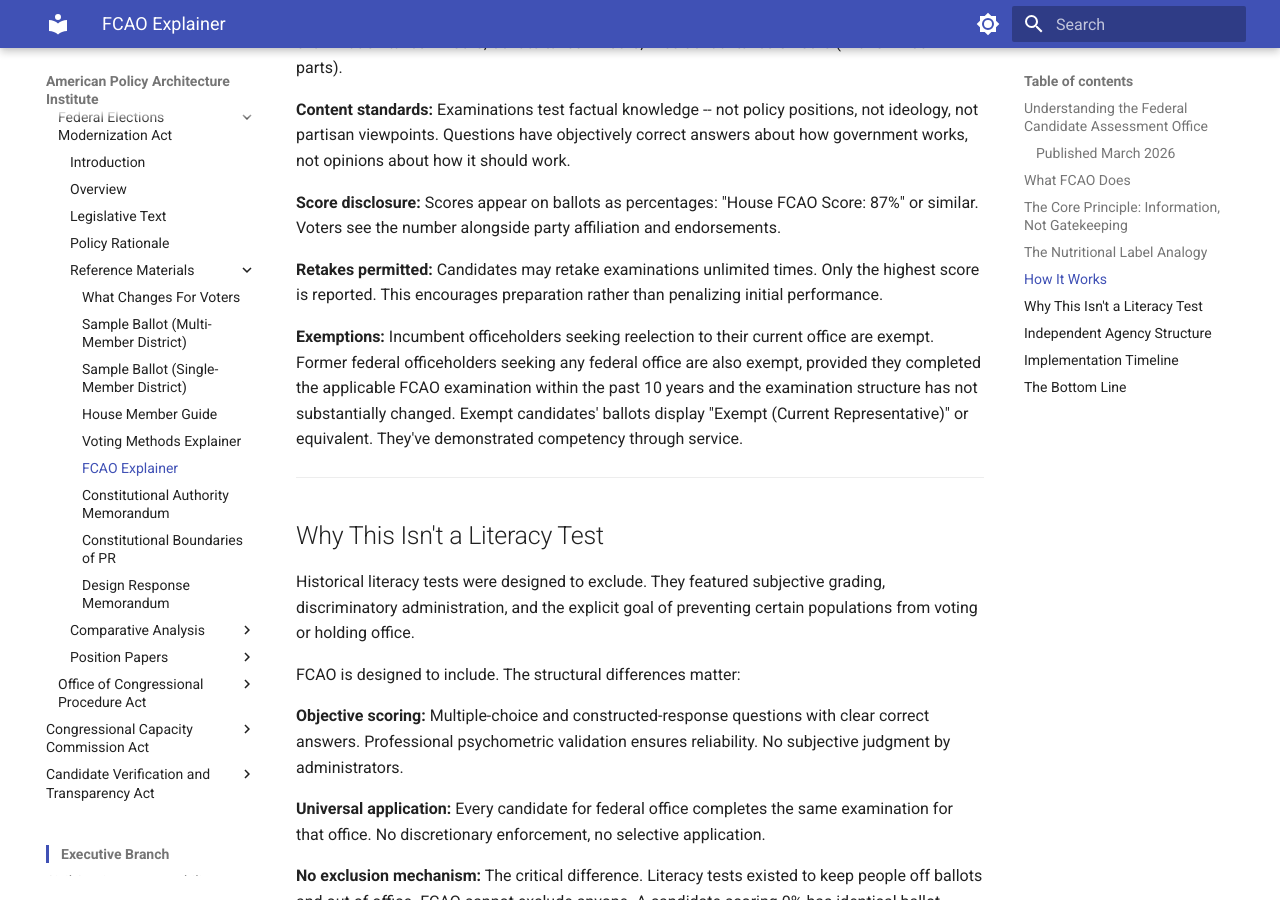
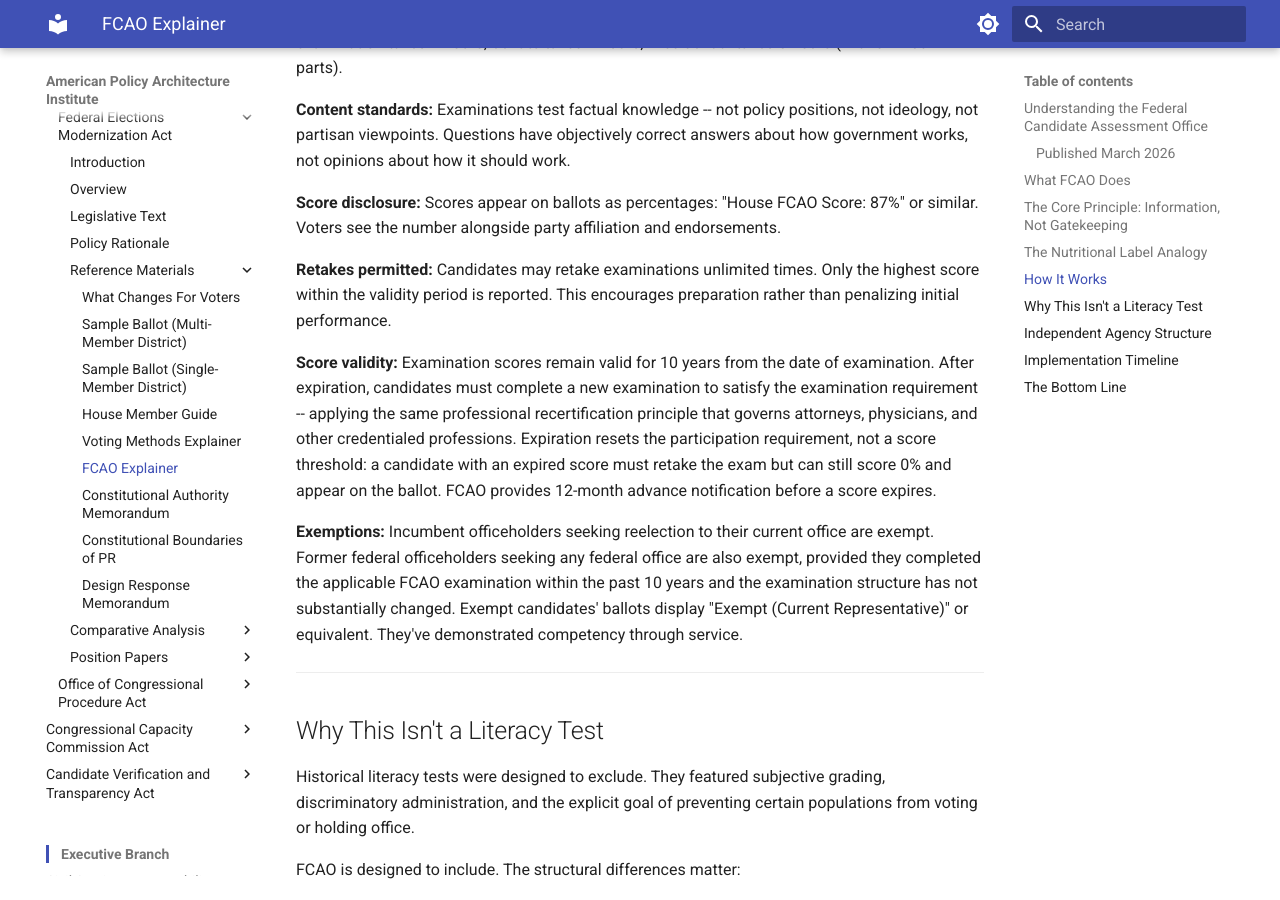
Before and after one commit to albertintech/apai, an MkDocs documentation site: the page built from docs/congress/cmf/fema/fcao-explainer.md, in a window 1280 px wide and 900 px high, scrolled down 1603 px. Built offline with MkDocs 1.6.1 and Material for MkDocs 9.7.7, drawn with Linux system fonts in a browser that asks for light colours; some of the changed text lies outside the part shown.

Commit message:
Update fcao-explainer.md

```diff
--- a/docs/congress/cmf/fema/fcao-explainer.md
+++ b/docs/congress/cmf/fema/fcao-explainer.md
@@ -52,7 +52,9 @@ You can buy food without reading the label. You can vote for candidates without
 
 **Score disclosure:** Scores appear on ballots as percentages: "House FCAO Score: 87%" or similar. Voters see the number alongside party affiliation and endorsements.
 
-**Retakes permitted:** Candidates may retake examinations unlimited times. Only the highest score is reported. This encourages preparation rather than penalizing initial performance.
+**Retakes permitted:** Candidates may retake examinations unlimited times. Only the highest score within the validity period is reported. This encourages preparation rather than penalizing initial performance.
+
+**Score validity:** Examination scores remain valid for 10 years from the date of examination. After expiration, candidates must complete a new examination to satisfy the examination requirement -- applying the same professional recertification principle that governs attorneys, physicians, and other credentialed professions. Expiration resets the participation requirement, not a score threshold: a candidate with an expired score must retake the exam but can still score 0% and appear on the ballot. FCAO provides 12-month advance notification before a score expires.
 
 **Exemptions:** Incumbent officeholders seeking reelection to their current office are exempt. Former federal officeholders seeking any federal office are also exempt, provided they completed the applicable FCAO examination within the past 10 years and the examination structure has not substantially changed. Exempt candidates' ballots display "Exempt (Current Representative)" or equivalent. They've demonstrated competency through service.
 
@@ -119,7 +121,13 @@ The question FCAO answers is simple: does this candidate understand how the job
 <!--
 ## Revision History
 
-**Revision 3.0** (Current)
+**Revision 4.0** (Current)
+- Updated reference line from Rev 5.2 to Rev 5.3
+- Added "Score validity" paragraph to How It Works section: 10-year validity period, professional recertification principle, participation requirement reset (not score threshold), 12-month advance notification
+- Updated "Retakes permitted" paragraph: highest score reporting now qualified by validity period per Section 501(f)(4)
+- Corrected download link path from `electoral/` to `congress/` per DPS Rev 2.4 directory structure update
+
+**Revision 3.0**
 - Updated reference line from Rev 5.0 to Rev 5.2
 - Wrapped revision history in HTML comment block per DPS Rev 2.3, Section 1.4
 - Added "Revision history available in the raw file." note per DPS Section 1.3
@@ -143,7 +151,7 @@ The question FCAO answers is simple: does this candidate understand how the job
 
 *Revision history available in the raw file.*
 
-> [Download this document](https://github.com/albertintech/apai/blob/main/docs/electoral/cmf/fema/fcao-explainer.md) (opens on GitHub -- click the download button)
+> [Download this document](https://github.com/albertintech/apai/blob/main/docs/congress/cmf/fema/fcao-explainer.md) (opens on GitHub -- click the download button)
 
 ---
 
```
Also changed, not shown: other parts of docs/congress/cmf/fema/fcao-explainer.md (+1 -1 lines).
